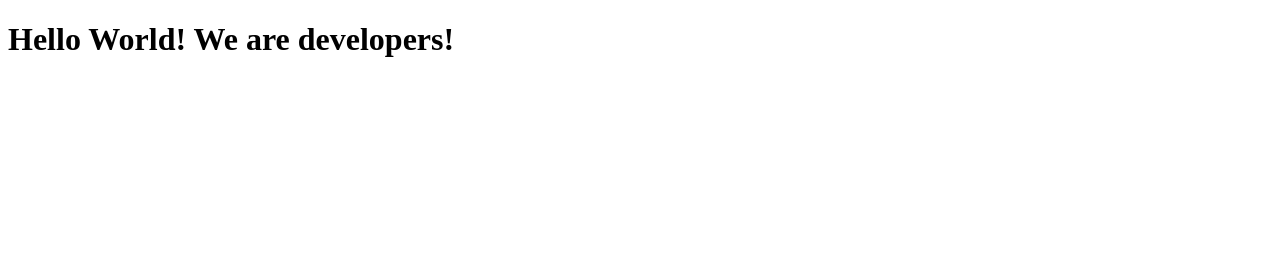
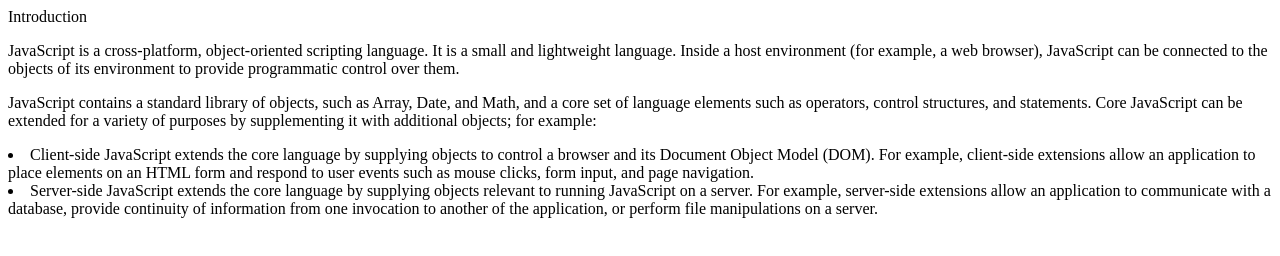
Before and after one commit to rubenpazch/RalphAndRuben, a plain HTML site: page index.html in a window 1280 px wide. Drawn offline with Linux system fonts and the light colour scheme.

Commit message:
first and second story

```diff
--- /dev/null
+++ b/assets/css/styles.css
@@ -0,0 +1,7 @@
+#main-doc{
+
+
+}
+.main-section{
+
+}
--- a/index.html
+++ b/index.html
@@ -4,9 +4,34 @@
   <meta charset="UTF-8">
   <meta name="viewport" content="width=device-width, initial-scale=1.0">
   <meta http-equiv="X-UA-Compatible" content="ie=edge">
+  <link rel="stylesheet" type="text/css" href="assets/css/styles.css">
   <title>Document</title>
 </head>
 <body>
-    <h1>Hello World! We are developers!</h1>
+
+  <main id="main-doc">
+  <section class="main-section" >
+    <header>Introduction</header>
+    <article>
+      <p>JavaScript is a cross-platform, object-oriented scripting language. It is a small and lightweight language.
+        Inside a host environment (for example, a web browser), JavaScript can be connected to the objects of its
+        environment to provide programmatic control over them.</p>
+      <p>JavaScript contains a standard library of objects, such as Array, Date, and Math, and a core set of language
+        elements such as operators, control structures, and statements. Core JavaScript can be extended for a variety
+        of purposes by supplementing it with additional objects; for example:</p>
+      <li>Client-side JavaScript extends the core language by supplying objects to control a browser and its Document
+        Object Model (DOM). For example, client-side extensions allow an application to place elements on an HTML form
+        and respond to user events such as mouse clicks, form input, and page navigation.</li>
+      <li>Server-side JavaScript extends the core language by supplying objects relevant to running JavaScript on a
+        server. For example, server-side extensions allow an application to communicate with a database, provide
+        continuity of information from one invocation to another of the application, or perform file manipulations on
+        a server.</li>
+    </article>
+  </section>
+
+
+</main>
+
+
 </body>
 </html>
```
